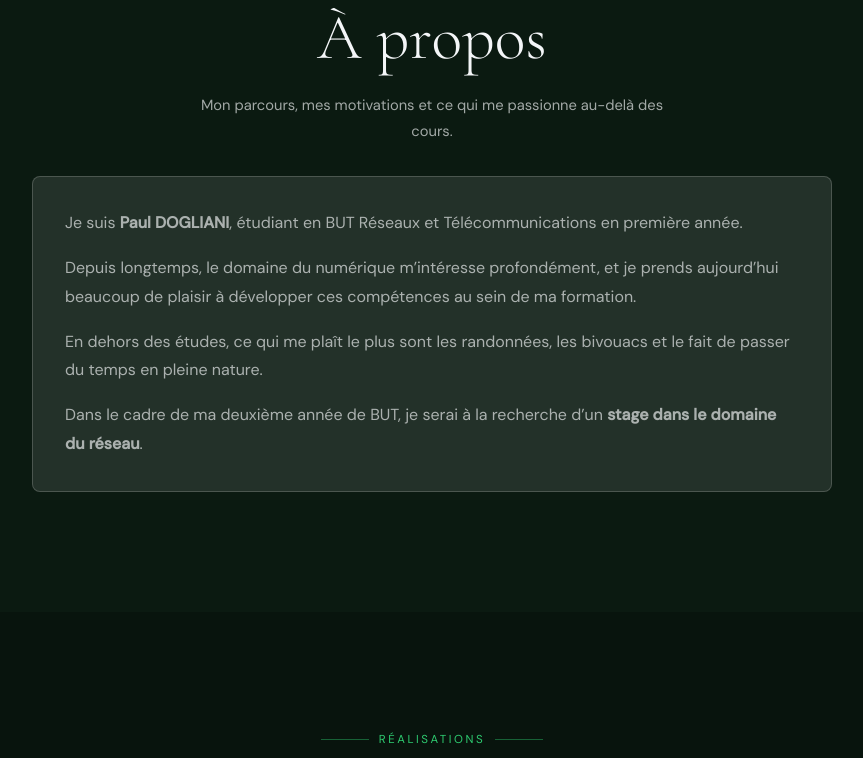
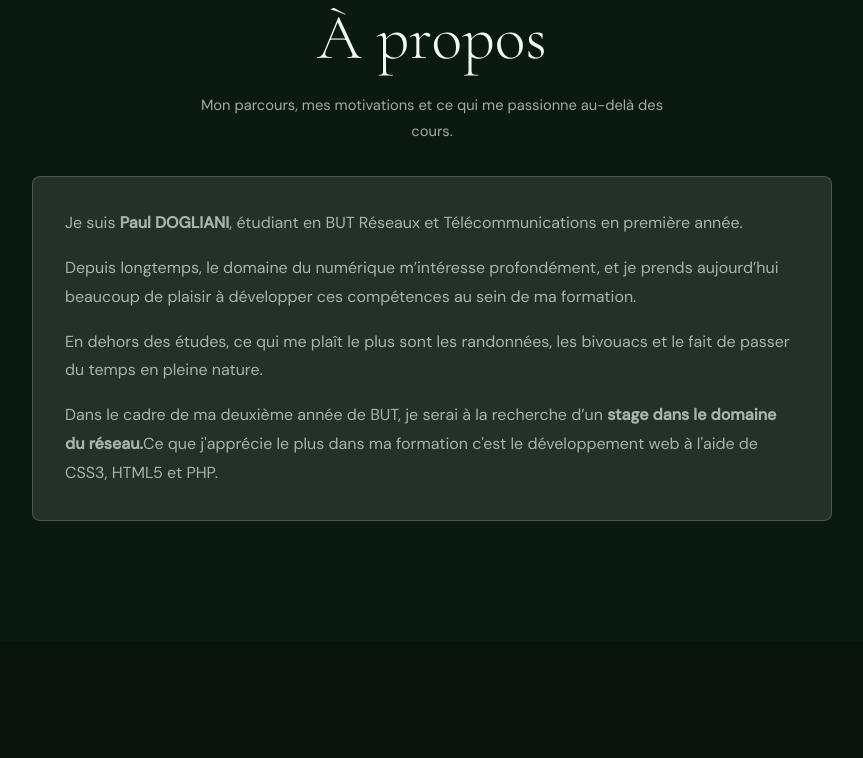
Before and after one commit to pauldogliani/portfolio, a plain HTML site: page index.html in a window 1280 px wide. Shown: the part 951-1709 px from the top of the page, without its empty margins (208-1071 px from the left). Drawn offline with nearby package versions, Linux system fonts and the light colour scheme.

Commit message:
Update index.html

```diff
--- a/index.html
+++ b/index.html
@@ -547,7 +547,7 @@
         <p style="margin-bottom: 1rem;">Je suis <strong>Paul DOGLIANI</strong>, étudiant en BUT Réseaux et Télécommunications en première année.</p>
         <p style="margin-bottom: 1rem;">Depuis longtemps, le domaine du numérique m’intéresse profondément, et je prends aujourd’hui beaucoup de plaisir à développer ces compétences au sein de ma formation.</p>
         <p style="margin-bottom: 1rem;">En dehors des études, ce qui me plaît le plus sont les randonnées, les bivouacs et le fait de passer du temps en pleine nature.</p>
-        <p>Dans le cadre de ma deuxième année de BUT, je serai à la recherche d’un <strong>stage dans le domaine du réseau</strong>.</p>
+        <p>Dans le cadre de ma deuxième année de BUT, je serai à la recherche d’un <strong>stage dans le domaine du réseau.</strong>Ce que j'apprécie le plus dans ma formation c'est le développement web à l'aide de CSS3, HTML5 et PHP.</p>
       </div>
     </div>
   </section>
```
